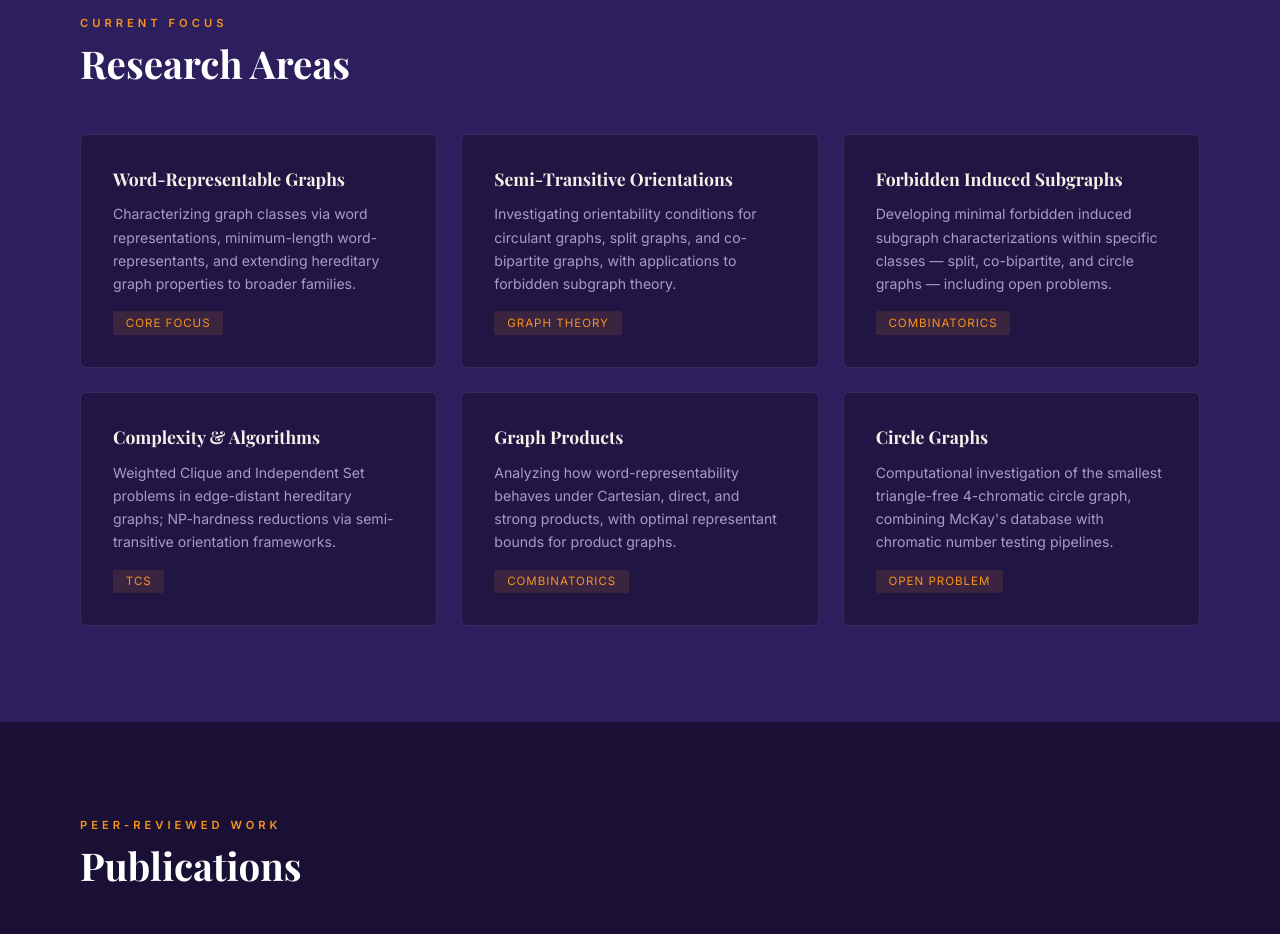
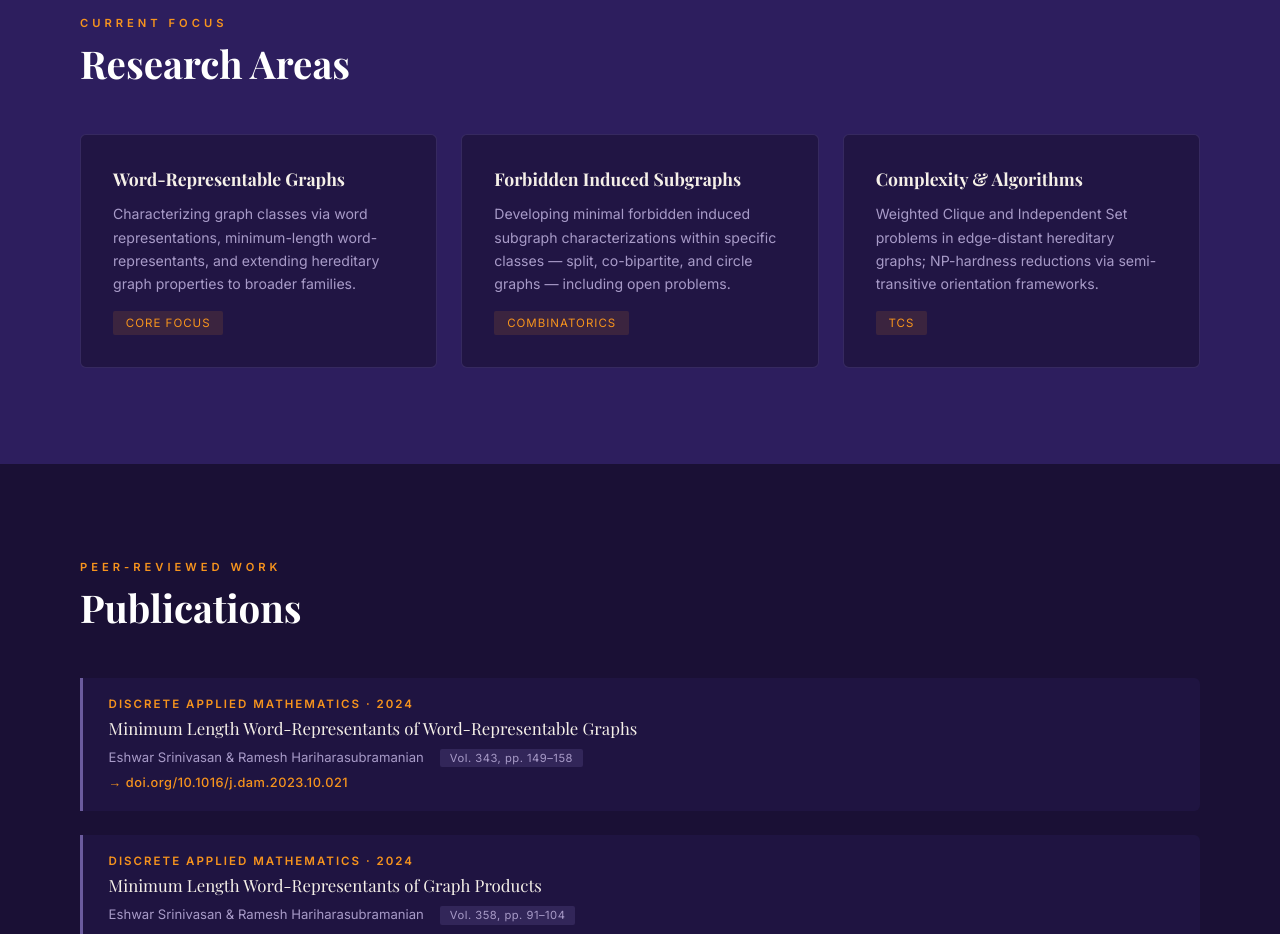
Before and after one commit to srireveshjay/eshwarsrinivasan.github.io, a plain HTML site: page index.html in a window 1280 px wide. Shown: the part 880-1814 px from the top of the page. Drawn offline with nearby package versions, Linux system fonts and the light colour scheme.

Commit message:
Remove research topics from index.html
Removed several research card sections related to graph theory and combinatorics.

```diff
--- a/index.html
+++ b/index.html
@@ -340,11 +340,6 @@
       <span class="card-tag">Core Focus</span>
     </div>
     <div class="research-card">
-      <h3>Semi-Transitive Orientations</h3>
-      <p>Investigating orientability conditions for circulant graphs, split graphs, and co-bipartite graphs, with applications to forbidden subgraph theory.</p>
-      <span class="card-tag">Graph Theory</span>
-    </div>
-    <div class="research-card">
       <h3>Forbidden Induced Subgraphs</h3>
       <p>Developing minimal forbidden induced subgraph characterizations within specific classes — split, co-bipartite, and circle graphs — including open problems.</p>
       <span class="card-tag">Combinatorics</span>
@@ -353,16 +348,6 @@
       <h3>Complexity &amp; Algorithms</h3>
       <p>Weighted Clique and Independent Set problems in edge-distant hereditary graphs; NP-hardness reductions via semi-transitive orientation frameworks.</p>
       <span class="card-tag">TCS</span>
-    </div>
-    <div class="research-card">
-      <h3>Graph Products</h3>
-      <p>Analyzing how word-representability behaves under Cartesian, direct, and strong products, with optimal representant bounds for product graphs.</p>
-      <span class="card-tag">Combinatorics</span>
-    </div>
-    <div class="research-card">
-      <h3>Circle Graphs</h3>
-      <p>Computational investigation of the smallest triangle-free 4-chromatic circle graph, combining McKay's database with chromatic number testing pipelines.</p>
-      <span class="card-tag">Open Problem</span>
     </div>
   </div>
 </section>
```
